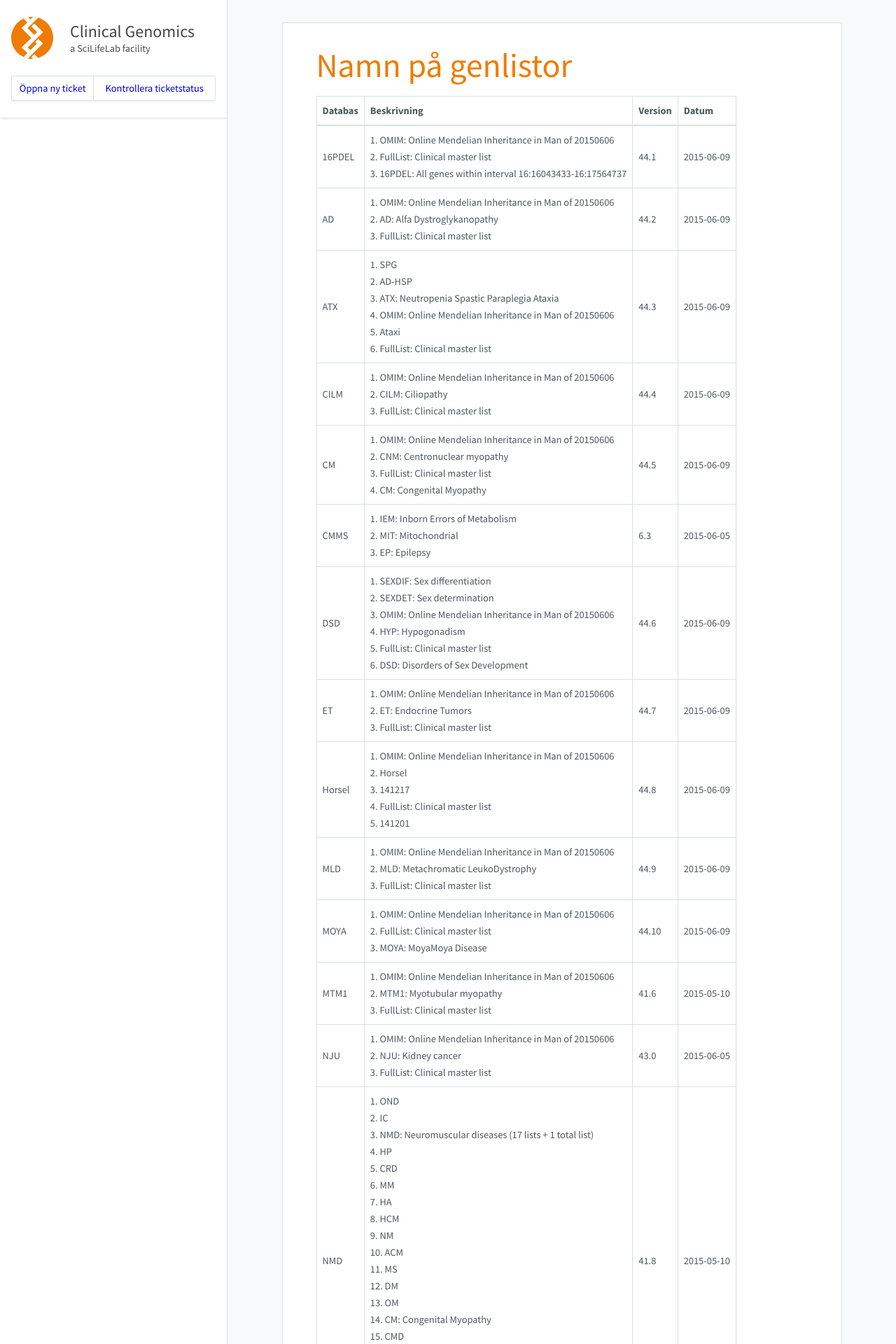
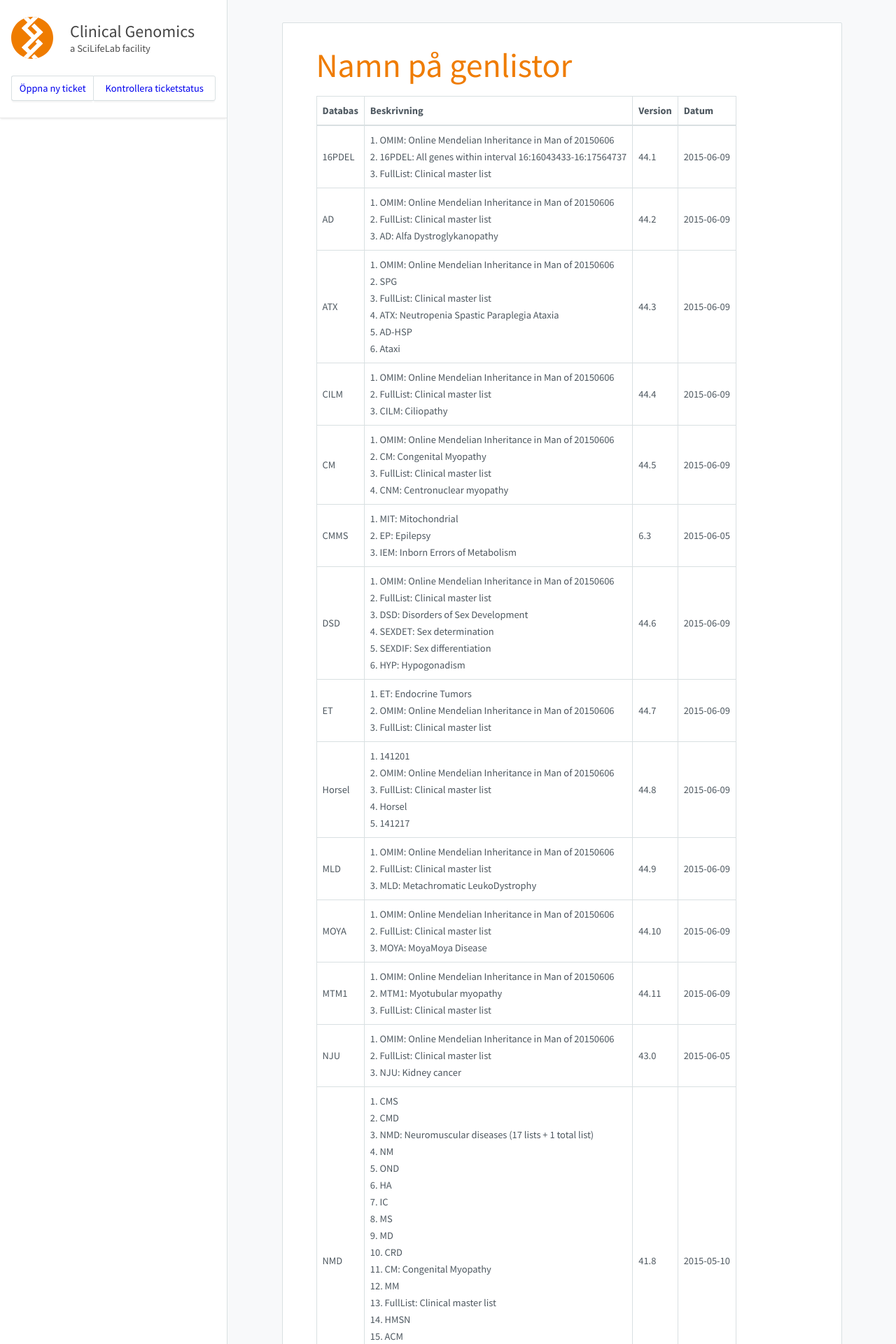
Before and after one commit to Clinical-Genomics/clinical-genomics.github.io, a Jekyll site: the page built from _pages/namnpagenlistor.md, in a window 1280 px wide. Shown: the top 1920 px of the page at 70% size. Built offline with Jekyll 4.4.1, drawn with Linux system fonts in a browser that asks for light colours; nearby versions of some CDN libraries; some of the changed text lies outside the part shown.

Commit message:
Update to cust002-MTM1.txt

```diff
--- a/_pages/namnpagenlistor.md
+++ b/_pages/namnpagenlistor.md
@@ -8,24 +8,24 @@
 
 |Databas|Beskrivning|Version|Datum|
 |---|---|---|---|
-|16PDEL|1. OMIM: Online Mendelian Inheritance in Man of 20150606<br />2. FullList: Clinical master list<br />3. 16PDEL: All genes within interval 16:16043433-16:17564737<br />|44.1|2015-06-09|
-|AD|1. OMIM: Online Mendelian Inheritance in Man of 20150606<br />2. AD: Alfa Dystroglykanopathy<br />3. FullList: Clinical master list<br />|44.2|2015-06-09|
-|ATX|1. SPG<br />2. AD-HSP<br />3. ATX: Neutropenia Spastic Paraplegia Ataxia<br />4. OMIM: Online Mendelian Inheritance in Man of 20150606<br />5. Ataxi<br />6. FullList: Clinical master list<br />|44.3|2015-06-09|
-|CILM|1. OMIM: Online Mendelian Inheritance in Man of 20150606<br />2. CILM: Ciliopathy<br />3. FullList: Clinical master list<br />|44.4|2015-06-09|
-|CM|1. OMIM: Online Mendelian Inheritance in Man of 20150606<br />2. CNM: Centronuclear myopathy<br />3. FullList: Clinical master list<br />4. CM: Congenital Myopathy<br />|44.5|2015-06-09|
-|CMMS|1. IEM: Inborn Errors of Metabolism<br />2. MIT: Mitochondrial<br />3. EP: Epilepsy<br />|6.3|2015-06-05|
-|DSD|1. SEXDIF: Sex differentiation<br />2. SEXDET: Sex determination<br />3. OMIM: Online Mendelian Inheritance in Man of 20150606<br />4. HYP: Hypogonadism<br />5. FullList: Clinical master list<br />6. DSD: Disorders of Sex Development<br />|44.6|2015-06-09|
-|ET|1. OMIM: Online Mendelian Inheritance in Man of 20150606<br />2. ET: Endocrine Tumors<br />3. FullList: Clinical master list<br />|44.7|2015-06-09|
-|Horsel|1. OMIM: Online Mendelian Inheritance in Man of 20150606<br />2. Horsel<br />3. 141217<br />4. FullList: Clinical master list<br />5. 141201<br />|44.8|2015-06-09|
-|MLD|1. OMIM: Online Mendelian Inheritance in Man of 20150606<br />2. MLD: Metachromatic LeukoDystrophy<br />3. FullList: Clinical master list<br />|44.9|2015-06-09|
+|16PDEL|1. OMIM: Online Mendelian Inheritance in Man of 20150606<br />2. 16PDEL: All genes within interval 16:16043433-16:17564737<br />3. FullList: Clinical master list<br />|44.1|2015-06-09|
+|AD|1. OMIM: Online Mendelian Inheritance in Man of 20150606<br />2. FullList: Clinical master list<br />3. AD: Alfa Dystroglykanopathy<br />|44.2|2015-06-09|
+|ATX|1. OMIM: Online Mendelian Inheritance in Man of 20150606<br />2. SPG<br />3. FullList: Clinical master list<br />4. ATX: Neutropenia Spastic Paraplegia Ataxia<br />5. AD-HSP<br />6. Ataxi<br />|44.3|2015-06-09|
+|CILM|1. OMIM: Online Mendelian Inheritance in Man of 20150606<br />2. FullList: Clinical master list<br />3. CILM: Ciliopathy<br />|44.4|2015-06-09|
+|CM|1. OMIM: Online Mendelian Inheritance in Man of 20150606<br />2. CM: Congenital Myopathy<br />3. FullList: Clinical master list<br />4. CNM: Centronuclear myopathy<br />|44.5|2015-06-09|
+|CMMS|1. MIT: Mitochondrial<br />2. EP: Epilepsy<br />3. IEM: Inborn Errors of Metabolism<br />|6.3|2015-06-05|
+|DSD|1. OMIM: Online Mendelian Inheritance in Man of 20150606<br />2. FullList: Clinical master list<br />3. DSD: Disorders of Sex Development<br />4. SEXDET: Sex determination<br />5. SEXDIF: Sex differentiation<br />6. HYP: Hypogonadism<br />|44.6|2015-06-09|
+|ET|1. ET: Endocrine Tumors<br />2. OMIM: Online Mendelian Inheritance in Man of 20150606<br />3. FullList: Clinical master list<br />|44.7|2015-06-09|
+|Horsel|1. 141201<br />2. OMIM: Online Mendelian Inheritance in Man of 20150606<br />3. FullList: Clinical master list<br />4. Horsel<br />5. 141217<br />|44.8|2015-06-09|
+|MLD|1. OMIM: Online Mendelian Inheritance in Man of 20150606<br />2. FullList: Clinical master list<br />3. MLD: Metachromatic LeukoDystrophy<br />|44.9|2015-06-09|
 |MOYA|1. OMIM: Online Mendelian Inheritance in Man of 20150606<br />2. FullList: Clinical master list<br />3. MOYA: MoyaMoya Disease<br />|44.10|2015-06-09|
-|MTM1|1. OMIM: Online Mendelian Inheritance in Man of 20150606<br />2. MTM1: Myotubular myopathy<br />3. FullList: Clinical master list<br />|41.6|2015-05-10|
-|NJU|1. OMIM: Online Mendelian Inheritance in Man of 20150606<br />2. NJU: Kidney cancer<br />3. FullList: Clinical master list<br />|43.0|2015-06-05|
-|NMD|1. OND<br />2. IC<br />3. NMD: Neuromuscular diseases (17 lists + 1 total list)<br />4. HP<br />5. CRD<br />6. MM<br />7. HA<br />8. HCM<br />9. NM<br />10. ACM<br />11. MS<br />12. DM<br />13. OM<br />14. CM: Congenital Myopathy<br />15. CMD<br />16. MND<br />17. CMS<br />18. HMSN<br />19. FullList: Clinical master list<br />20. MD<br />|41.8|2015-05-10|
+|MTM1|1. OMIM: Online Mendelian Inheritance in Man of 20150606<br />2. MTM1: Myotubular myopathy<br />3. FullList: Clinical master list<br />|44.11|2015-06-09|
+|NJU|1. OMIM: Online Mendelian Inheritance in Man of 20150606<br />2. FullList: Clinical master list<br />3. NJU: Kidney cancer<br />|43.0|2015-06-05|
+|NMD|1. CMS<br />2. CMD<br />3. NMD: Neuromuscular diseases (17 lists + 1 total list)<br />4. NM<br />5. OND<br />6. HA<br />7. IC<br />8. MS<br />9. MD<br />10. CRD<br />11. CM: Congenital Myopathy<br />12. MM<br />13. FullList: Clinical master list<br />14. HMSN<br />15. ACM<br />16. HCM<br />17. HP<br />18. DM<br />19. OM<br />20. MND<br />|41.8|2015-05-10|
 |OMIM|Online Mendelian Inheritance in Man of 20150606|43.0|2015-06-08|
-|ORO|1. OMIM: Online Mendelian Inheritance in Man of 20150606<br />2. FullList: Clinical master list<br />3. ORO: Oro-facial-digital syndrome<br />|42.0|2015-05-10|
-|PAF1|1. OMIM: Online Mendelian Inheritance in Man of 20150606<br />2. PAF1: RNA polymerase II-associated factor<br />3. FullList: Clinical master list<br />|42.1|2015-05-10|
+|ORO|1. ORO: Oro-facial-digital syndrome<br />2. OMIM: Online Mendelian Inheritance in Man of 20150606<br />3. FullList: Clinical master list<br />|42.0|2015-05-10|
+|PAF1|1. OMIM: Online Mendelian Inheritance in Man of 20150606<br />2. FullList: Clinical master list<br />3. PAF1: RNA polymerase II-associated factor<br />|42.1|2015-05-10|
 |PID|Primary Immune Deficiency|6.2|2015-05-09|
 |SCN|1. OMIM: Online Mendelian Inheritance in Man of 20150606<br />2. FullList: Clinical master list<br />3. SCN: Neutropenia<br />|42.2|2015-05-10|
 |SHANK1|1. OMIM: Online Mendelian Inheritance in Man of 20150606<br />2. FullList: Clinical master list<br />3. SHANK1: SH3 and multiple ankyrin repeat domains 1<br />|42.3|2015-05-10|
-|SKD|1. OMIM: Online Mendelian Inheritance in Man of 20150606<br />2. SKD: Skeletal dysplasia<br />3. FullList: Clinical master list<br />|42.4|2015-05-10|
+|SKD|1. OMIM: Online Mendelian Inheritance in Man of 20150606<br />2. FullList: Clinical master list<br />3. SKD: Skeletal dysplasia<br />|42.4|2015-05-10|
```
